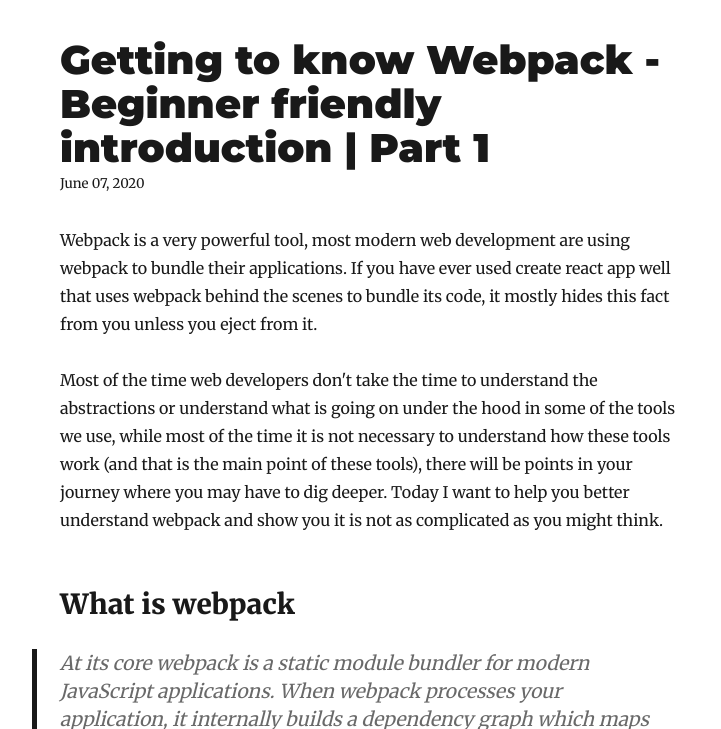
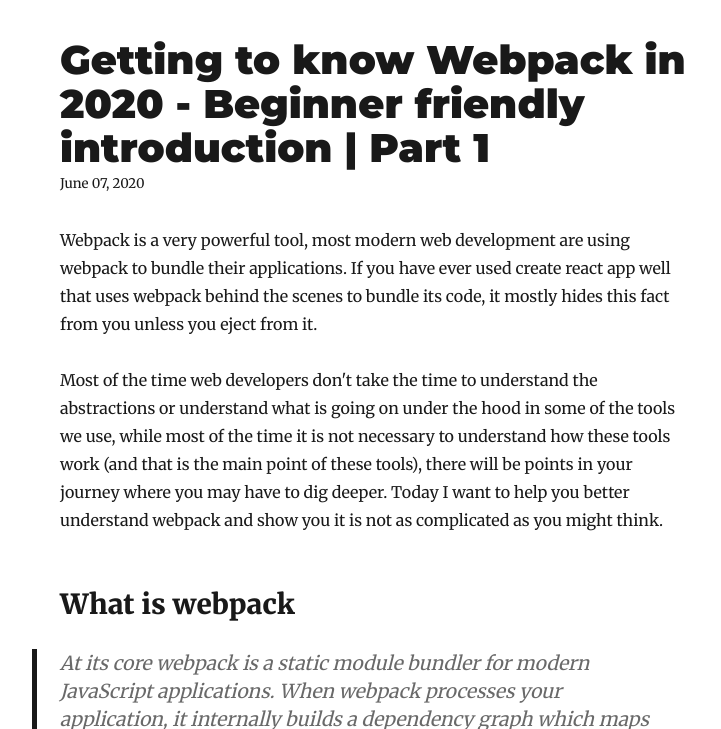
Before and after one commit to jaslloyd/my-blog, a Gatsby site: page /2020-06-07-getting-to-know-webpack/ in a window 1280 px wide. Shown: the part 71-800 px from the top of the page, without its empty margins (265-986 px from the left). Built offline with nearby package versions, Linux system fonts and the light colour scheme; Gatsby itself is replaced by a stand-in of ours; some packages are replaced by stand-ins of ours.

Commit message:
Small update to title

```diff
--- a/content/blog/2020-06-07-getting-to-know-webpack/index.md
+++ b/content/blog/2020-06-07-getting-to-know-webpack/index.md
@@ -1,5 +1,5 @@
 ---
-title: "Getting to know Webpack - Beginner friendly introduction | Part 1"
+title: "Getting to know Webpack in 2020 - Beginner friendly introduction | Part 1"
 date: "2020-06-07"
 description: "Webpack is a very powerful and complicated tool, developers are often put off from it but today I want to give a beginner friendly look into Webpack"
 ---
```
